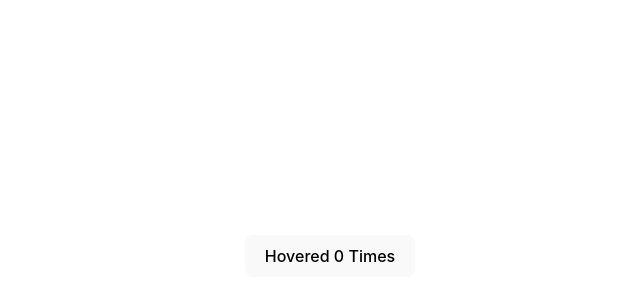
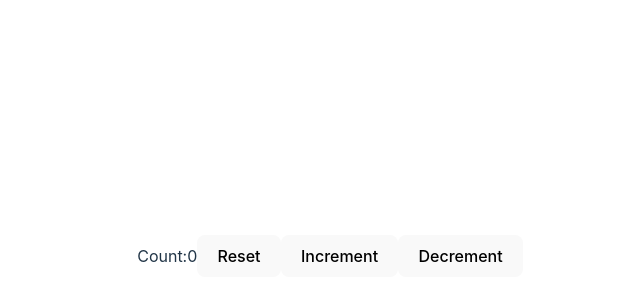
Before and after one commit to Nameerah01/vitejs-vite-yofpl1, a React (Vite) app: page / in a window 1280 px wide. Shown: the part 144-444 px from the top of the page, without its empty margins (310-950 px from the left). Built offline with nearby package versions, Linux system fonts and the light colour scheme.

Commit message:
1 file modified, 2 added

```diff
--- a/src/App.jsx
+++ b/src/App.jsx
@@ -22,6 +22,8 @@
 import ErrorBoundary from './component/ErrorBoundary'
 import ClickCounter from './component/ClickCounter'
 import HoverCounter from './component/HoverCounter'
+import HookCounter from './component/HookCounter'
+import HookCounterTwo from './component/HookCounterTwo'
 
 
 function App() {
@@ -30,7 +32,7 @@
   return (
     <div className="App">
       <header className="App-header">
-        <HoverCounter/>
+        <HookCounterTwo/>
 
       </header>
     </div>
--- /dev/null
+++ b/src/component/HookCounter.jsx
@@ -0,0 +1,10 @@
+import React,{useState} from 'react'
+function HookCounter(){
+  const [count,setCount]=useState(0)
+  return(
+    <div>
+      <button onClick={()=>setCount(count+1)}> Count {count}</button>
+    </div>
+  )
+}
+export default HookCounter
--- /dev/null
+++ b/src/component/HookCounterTwo.jsx
@@ -0,0 +1,14 @@
+import React,{useState} from 'react'
+function HookCounterTwo(){
+  const initialCount=0
+  const [count,setCount]=useState(initialCount)
+  return(
+    <div>
+      Count:{count}
+      <button onClick={()=>setCount(initialCount)}>Reset</button>
+      <button onClick={()=>setCount(count+1)}>Increment</button>
+      <button onClick={()=>setCount(count-1)}>Decrement</button>
+    </div>
+  )
+}
+export default HookCounterTwo
```
